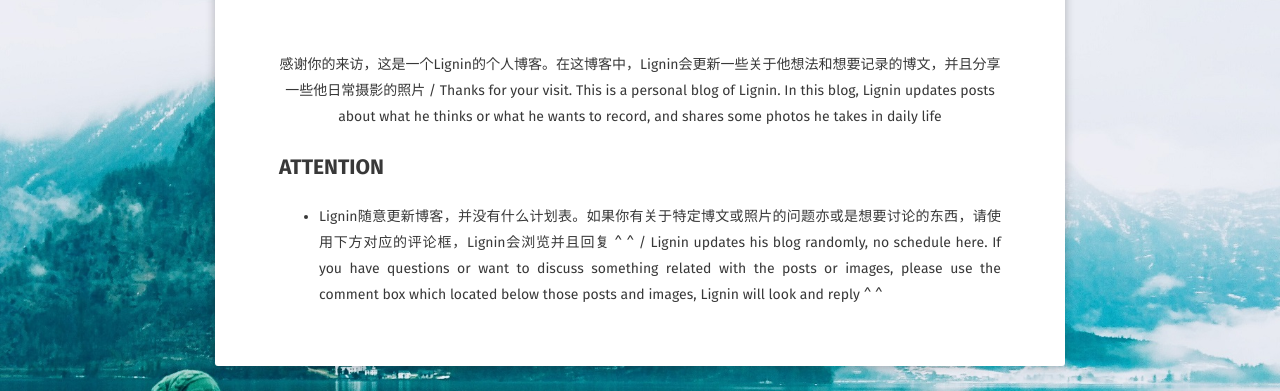
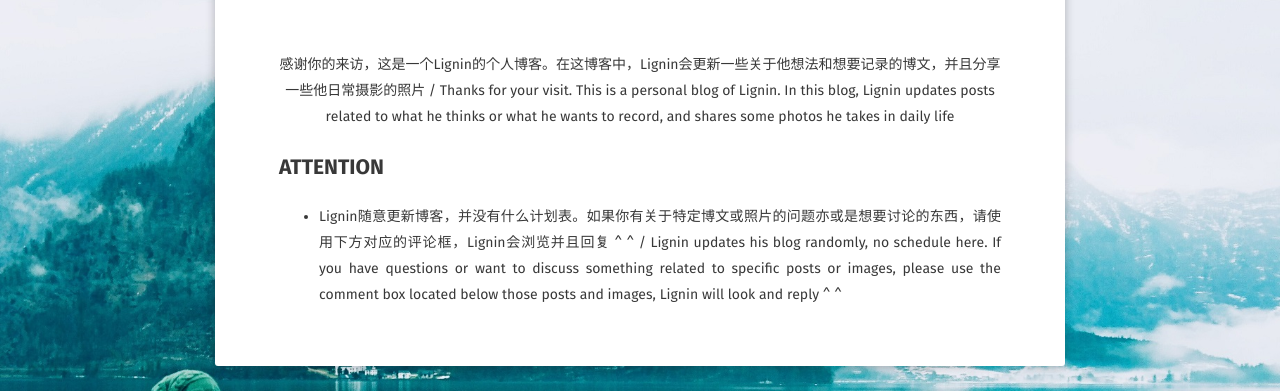
Before and after one commit to ligggnin/ligggnin.github.io, a Jekyll site: the page built from about/index.md, in a window 1280 px wide. Shown: the part 237-628 px from the top of the page. Built offline with Jekyll 4.4.1, drawn with Linux system fonts in a browser that asks for light colours; some web fonts are replaced.

Commit message:
Update index.md

```diff
--- a/about/index.md
+++ b/about/index.md
@@ -6,7 +6,7 @@ date: 2018-02-9
 comments: false
 ---
 
-<center>感谢你的来访，这是一个Lignin的个人博客。在这博客中，Lignin会更新一些关于他想法和想要记录的博文，并且分享一些他日常摄影的照片 / Thanks for your visit. This is a personal blog of Lignin. In this blog, Lignin updates posts about what he thinks or what he wants to record, and shares some photos he takes in daily life</center>
+<center>感谢你的来访，这是一个Lignin的个人博客。在这博客中，Lignin会更新一些关于他想法和想要记录的博文，并且分享一些他日常摄影的照片 / Thanks for your visit. This is a personal blog of Lignin. In this blog, Lignin updates posts related to what he thinks or what he wants to record, and shares some photos he takes in daily life</center>
 
 ## ATTENTION
-* Lignin随意更新博客，并没有什么计划表。如果你有关于特定博文或照片的问题亦或是想要讨论的东西，请使用下方对应的评论框，Lignin会浏览并且回复 ^ ^ / Lignin updates his blog randomly, no schedule here. If you have questions or want to discuss something related with the posts or images, please use the comment box which located below those posts and images, Lignin will look and reply ^ ^
+* Lignin随意更新博客，并没有什么计划表。如果你有关于特定博文或照片的问题亦或是想要讨论的东西，请使用下方对应的评论框，Lignin会浏览并且回复 ^ ^ / Lignin updates his blog randomly, no schedule here. If you have questions or want to discuss something related to specific posts or images, please use the comment box located below those posts and images, Lignin will look and reply ^ ^
```
